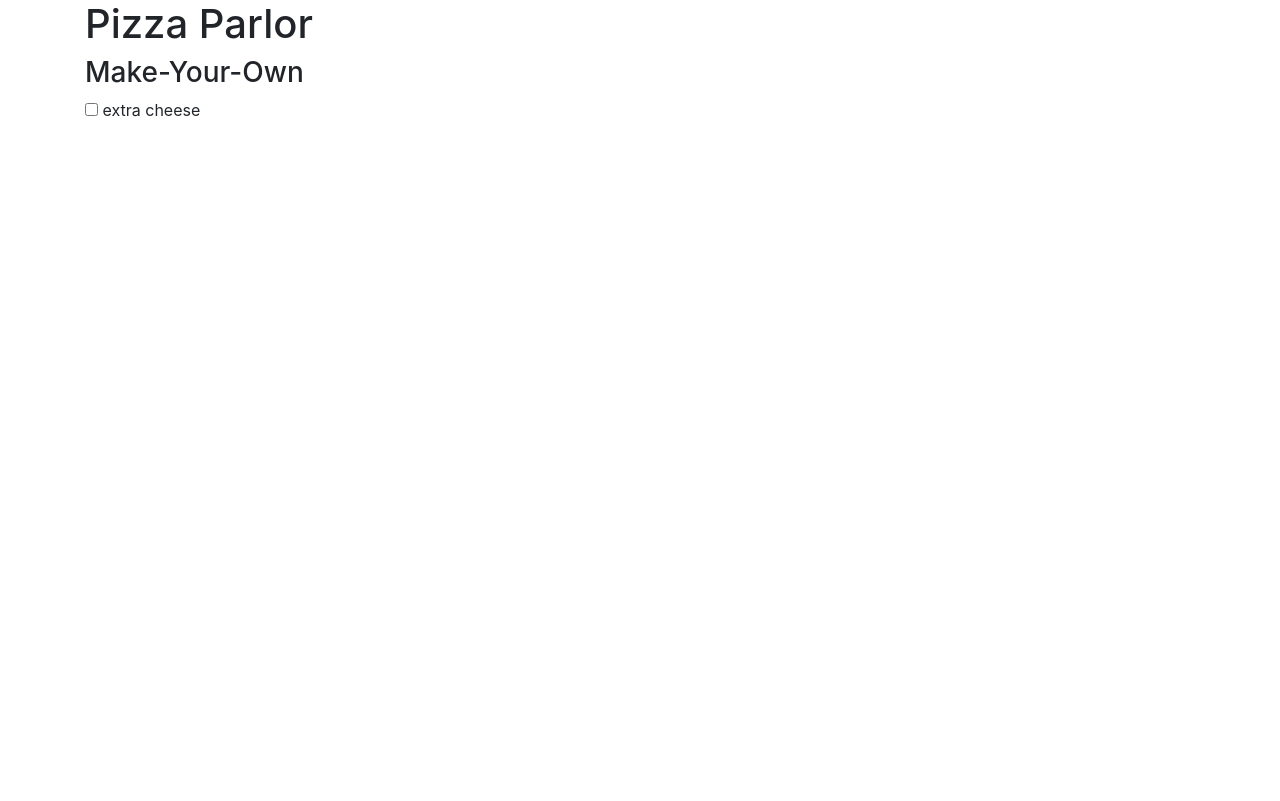
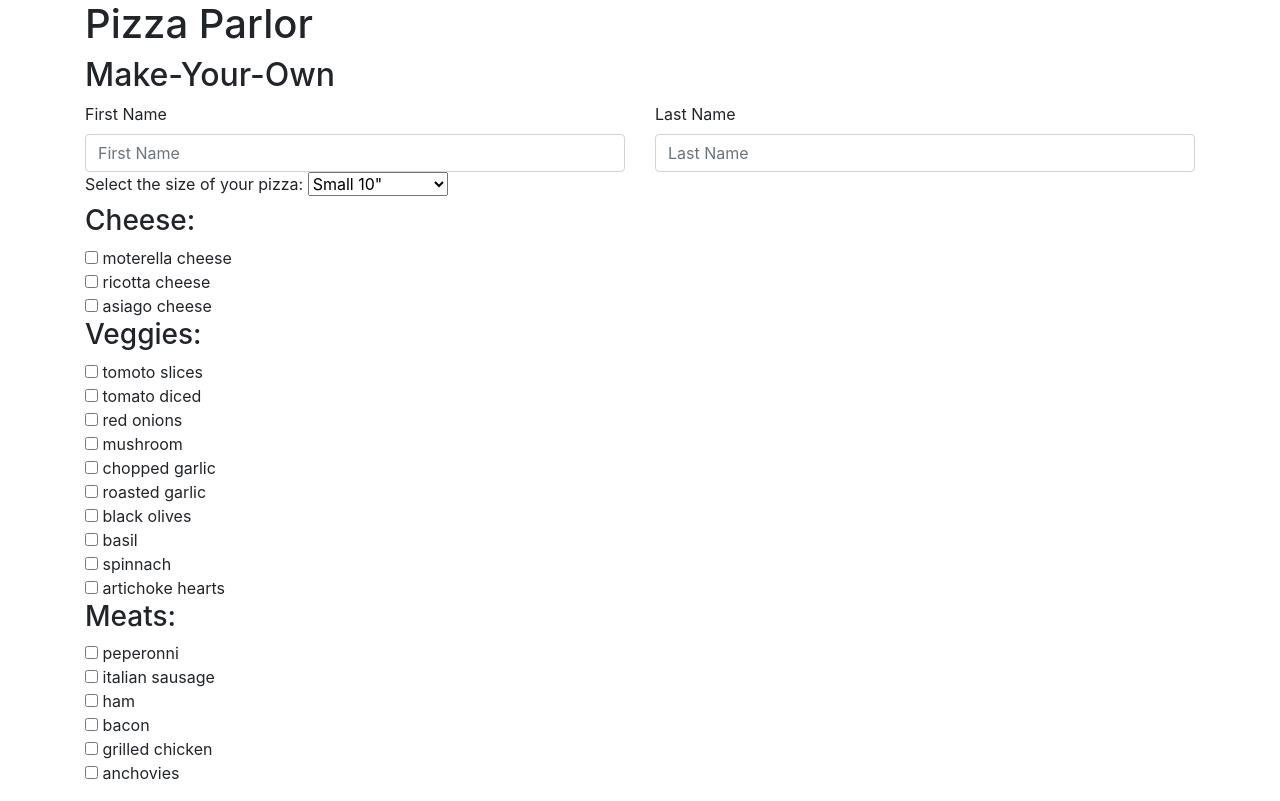
Before and after one commit to kaila-spraguemcrae/pizza-parlor, a plain HTML site: page index.html in a window 1280 px wide. Drawn offline with Linux system fonts and the light colour scheme.

Commit message:
add basic html structure

```diff
--- a/index.html
+++ b/index.html
@@ -7,17 +7,60 @@
   <link href="css/styles.css" rel="stylesheet" type="text/css">
   <script src="js/jquery-3.5.1.js"></script>
   <script src="js/scripts.js"></script>
-  <title></title>
+  <title>Pizza Parlor</title>
 </head>
 
 <body>
   <div class="container">
     <h1>Pizza Parlor</h1>
-    <h3>Make-Your-Own</h3>
-    <form id="toppings">
+    <h2>Make-Your-Own</h2>
+    <form id="order">
       <div class="form-group">
-        <input type="checkbox" name="topping1" value="1.50"> extra cheese <br>
-        <!--the value will be set to the price of the topping and then parseFloat it in JavaScript-->
+        <div class="user-info">
+          <div class="row">
+            <div class="col-6">
+              <label for="first-name">First Name</label>
+              <input id="first-name" class="form-control" type="text" placeholder="First Name">
+            </div>
+            <div class="col-6">
+              <label for="last-name">Last Name</label>
+              <input id="last-name" class="form-control" type="text" placeholder="Last Name">
+            </div>
+          </div><!--row-->
+        </div> <!--user-info-->
+        <div class="pizza-size">
+          <label for="size">Select the size of your pizza:</label>
+          <select id="size" name="size">
+            <option value="6.99">Small 10"</option>
+            <option value="9.99">Medium 12"</option>
+            <option value="12.99">Large 14"</option>
+            <option value="15.99">Extra-Large 16"</option>
+          </select>
+        </div><!--size-->
+        <div class="toppings">
+          <h3>Cheese:</h3>
+          <input type="checkbox" name="motzerella" value="1.50"> moterella cheese <br>
+          <input type="checkbox" name="ricotta" value="1.50"> ricotta cheese<br>
+          <input type="checkbox" name="asiago" value="1.75"> asiago cheese<br>
+          <h3>Veggies:</h3>
+          <input type="checkbox" name="tom-slice" value="0.75"> tomoto slices<br>
+          <input type="checkbox" name="tom-dice" value="0.75"> tomato diced<br>
+          <input type="checkbox" name="onion" value="0.75"> red onions<br>
+          <input type="checkbox" name="mushroom" value="0.75"> mushroom<br>
+          <input type="checkbox" name="gar-chop" value="0.75"> chopped garlic<br>
+          <input type="checkbox" name="gar-roast" value="1.50"> roasted garlic<br>
+          <input type="checkbox" name="olive" value="0.75"> black olives<br>
+          <input type="checkbox" name="basil" value="1.50"> basil<br>
+          <input type="checkbox" name="spinnach" value="0.75"> spinnach<br>
+          <input type="checkbox" name="artichoke" value="1.75"> artichoke hearts<br>
+          <h3>Meats:</h3>
+          <input type="checkbox" name="peperonni" value="1.50"> peperonni<br>
+          <input type="checkbox" name="sausage" value="1.75"> italian sausage<br>
+          <input type="checkbox" name="ham" value="0.75"> ham<br>
+          <input type="checkbox" name="bacon" value="1.75"> bacon<br>
+          <input type="checkbox" name="chicken" value="1.50"> grilled chicken<br>
+          <input type="checkbox" name="anchovy" value="1.75"> anchovies<br>
+        </div>
       </div>
     </form>
   </div><!--container-->
@@ -26,14 +69,7 @@
 
 
 <!--toppings:
-extra motzerella cheese
-ricotta cheese
-asiago cheese
-tomato silced
-tomato diced
-onion
-muschroom
-chopped garlic
+c
 rosted garlic
 black olives-->
 
--- a/js/scripts.js
+++ b/js/scripts.js
@@ -38,3 +38,9 @@ newOrder.addSize(size);
 newOrder.totalPrice();
 
 //user interface logic
+
+$(document).ready(function(){
+
+
+
+});
```
